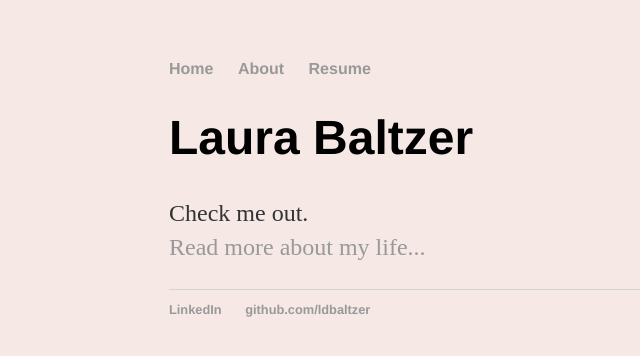
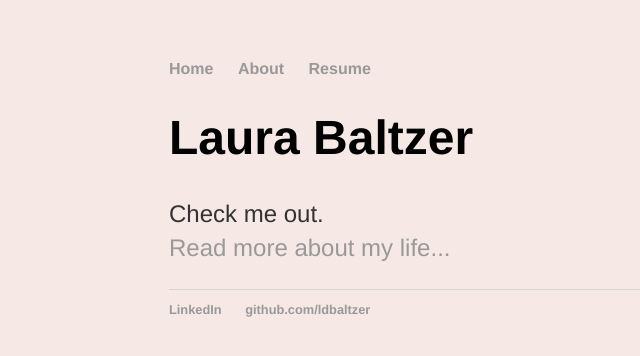
Before and after one commit to ldbaltzer/ldbaltzer.github.io, a Jekyll site: the page built from index.html, in a window 1280 px wide. Shown: the top 356 px of the page, without its empty margins (23-663 px from the left). Built offline with Jekyll 4.4.1, drawn with Linux system fonts in a browser that asks for light colours.

Commit message:
Update main.css

```diff
--- a/css/main.css
+++ b/css/main.css
@@ -13,7 +13,7 @@ nav ul li, footer ul li {
     display: inline;
     margin-right: 20px;
 }
-.div {
+.container {
     font-family: 'futura-pt', 'Helvetica', 'Arial', 'sans-serif';
 }
 a {
```
